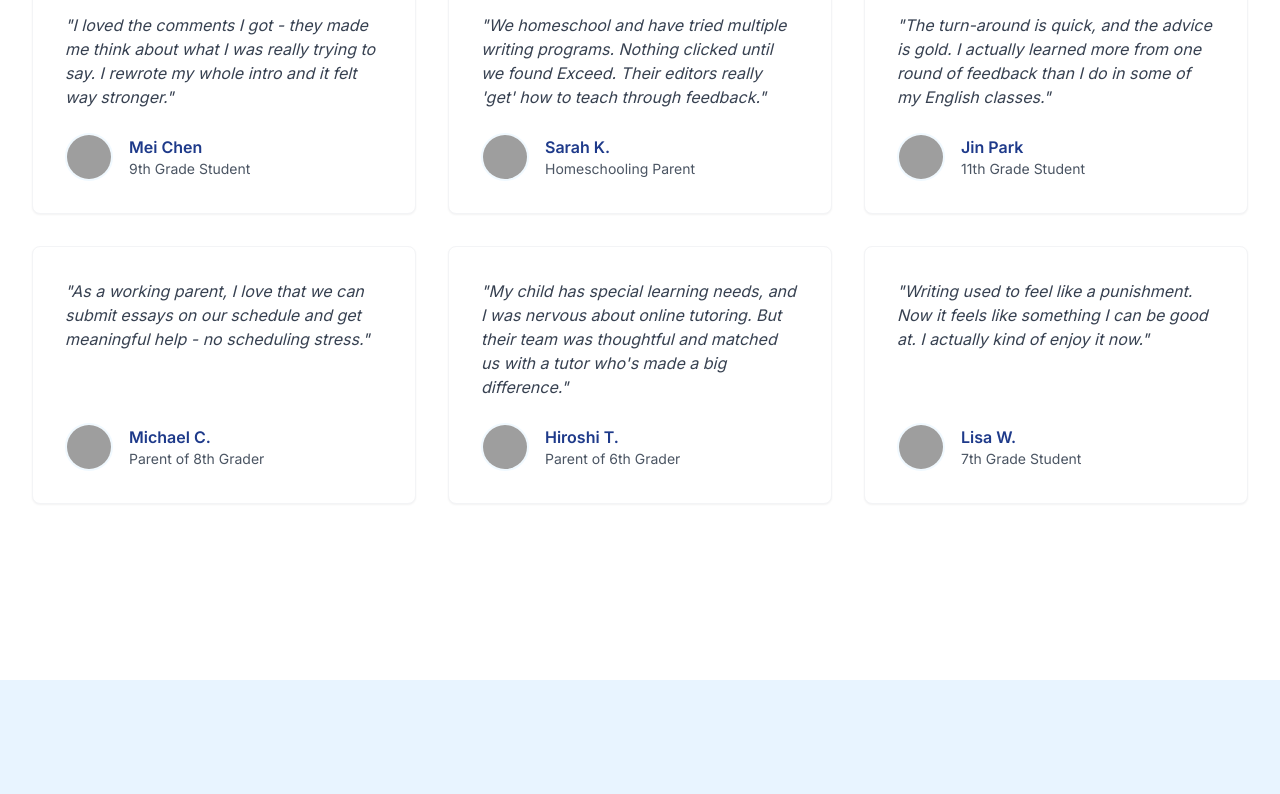
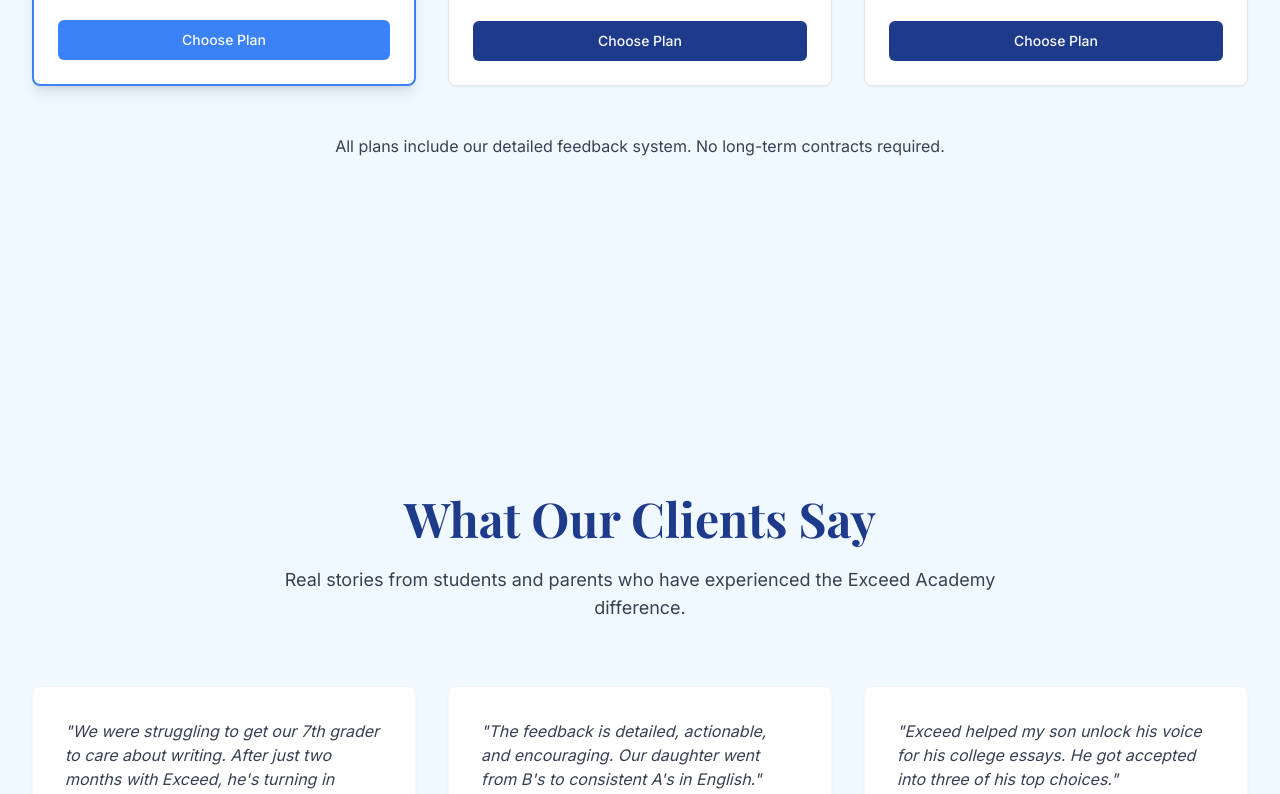
Before and after one commit to hbae222/exceed-academy-landing, a React (Vite) app: page / in a window 1280 px wide. Shown: the part 7080-7874 px from the top of the page. Built offline with nearby package versions, Linux system fonts and the light colour scheme; grey boxes are pictures that could not be loaded.

Commit message:
Re-add pricing section
Re-adds the three-tier pricing section between the "How It Works" and "What Our Clients Say" sections, as per the user's request.

```diff
--- a/src/pages/Index.tsx
+++ b/src/pages/Index.tsx
@@ -7,6 +7,7 @@ import WhyWeWork from '@/components/WhyWeWork';
 import OurTeachers from '@/components/OurTeachers';
 import WritingFocus from '@/components/WritingFocus';
 import HowItWorks from '@/components/HowItWorks';
+import Pricing from '@/components/Pricing';
 import Testimonials from '@/components/Testimonials';
 import PricingCalculator from '@/components/PricingCalculator';
 import Blog from '@/components/Blog';
@@ -39,6 +40,9 @@ const Index = () => {
         <HowItWorks />
       </div>
       <div className="section-wrapper bg-white">
+        <Pricing />
+      </div>
+      <div className="section-wrapper bg-exceed-light">
         <Testimonials />
       </div>
       <div className="section-wrapper bg-[#E8F4FF]">
```
